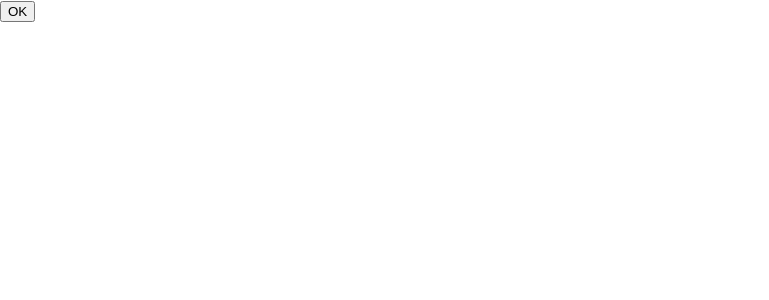
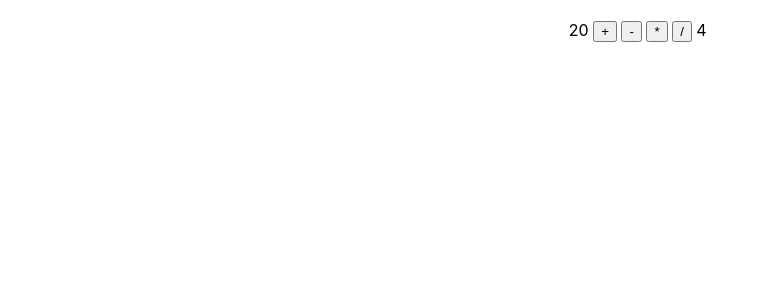
Before and after one commit to Noppanut01/app1, a React (Create React App) app: page / in a window 1280 px wide. Shown: the top 300 px of the page, without its empty margins (0-769 px from the left). Built offline with nearby package versions, Linux system fonts and the light colour scheme.

Commit message:
parameter in event handle

```diff
--- a/src/App.js
+++ b/src/App.js
@@ -2,9 +2,10 @@ import React from "react"
 import { Header, Content, Footer } from "./func-components"
 import Calender from "./class-components"
 import Button from "./class-components"
+import { Calculator2 } from "./calculator"
 
 function App() {
-  return <Button />
+  return <Calculator2 />
 }
 
 export default App
--- /dev/null
+++ b/src/calculator.js
@@ -0,0 +1,22 @@
+import React from "react";
+export function Calculator2() {
+    const n1 = 20
+    const n2 = 4
+    const calculate = (op) => {
+        let c = `${n1} ${op} ${n2}`
+        let r = eval(c);
+        alert(`${c} = ${r}`)
+    }
+
+
+    return (
+        <div style={{ textAlign: "center", marginTop: 20 }}>
+            <span>{n1}</span>&nbsp;
+            <button onClick={() => calculate("+")}>+</button>&nbsp;
+            <button onClick={() => calculate("-")}>-</button>&nbsp;
+            <button onClick={() => calculate("*")}>*</button>&nbsp;
+            <button onClick={() => calculate("/")}>/</button>&nbsp;
+            <span>{n2}</span>&nbsp;
+        </div>
+    )
+}
--- a/src/class-components.js
+++ b/src/class-components.js
@@ -5,7 +5,6 @@ export default class Button extends Component {
         // alert(msg)
         alert(msg)
     }
-
     onClickButtonOK = () => {
         this.showAlert("Hello")
     }
```
